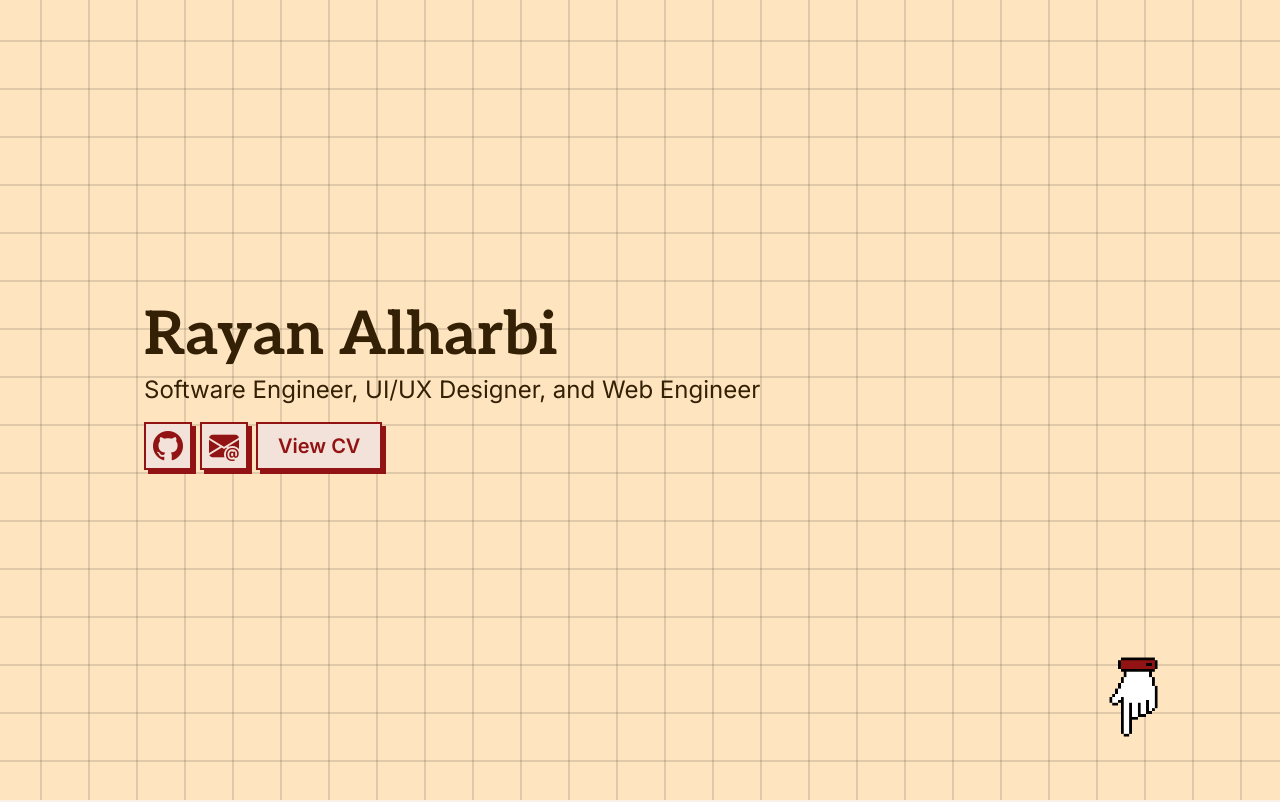
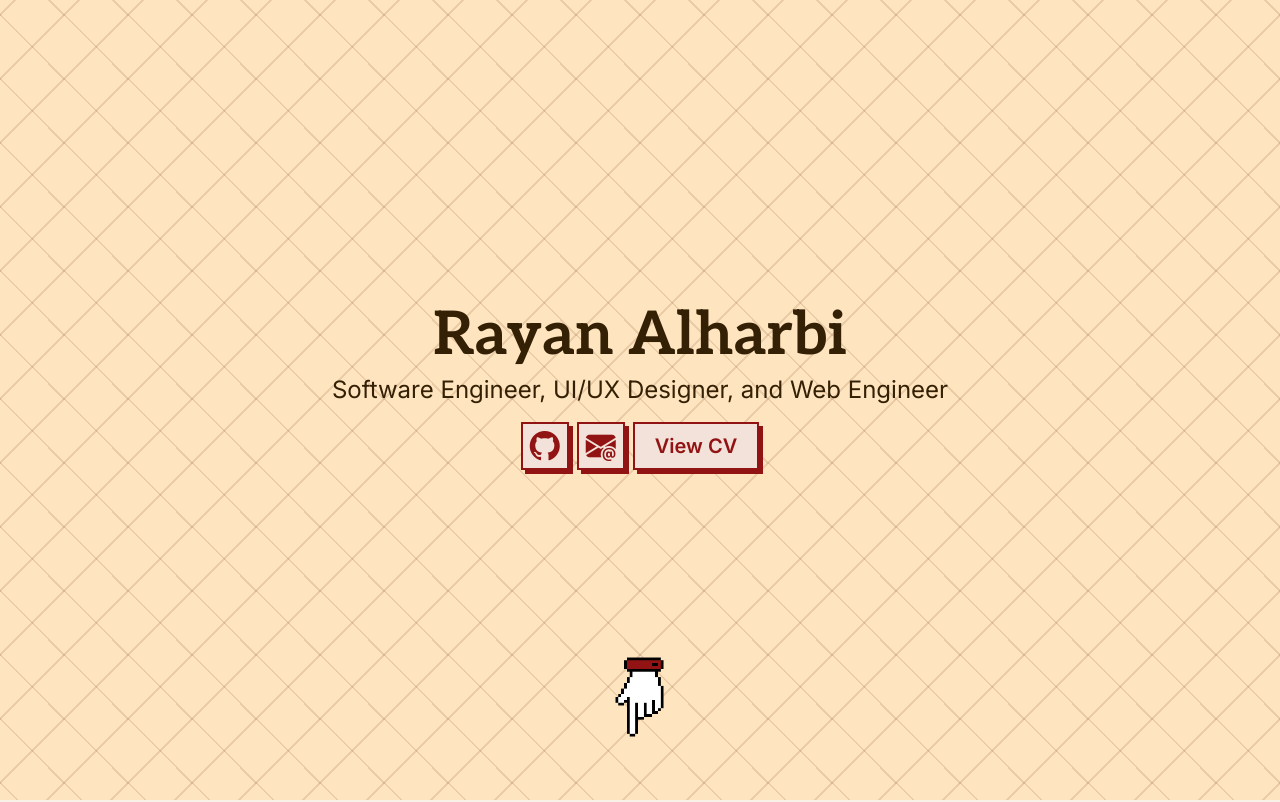
Before and after one commit to CrabbyCode/portfolio, a website: page index.html in a window 1280 px wide. Shown: the top 802 px of the page. Drawn offline with nearby package versions, Linux system fonts and the light colour scheme.

Commit message:
updated header + footer

```diff
--- a/app.css
+++ b/app.css
@@ -66,12 +66,34 @@ h6 {
 ::selection {
   @apply bg-primary text-primary-content;
 }
+/*
 .grid-bg {
   background-color: var(--color-base-300);
   background-image:
     linear-gradient(to right, rgba(0, 0, 0, 0.12) 2px, transparent 2px),
     linear-gradient(to bottom, rgba(0, 0, 0, 0.12) 2px, transparent 2px);
-  background-size: 3rem 3rem; /* size of each square */
+  background-size: 3rem 3rem; /* size of each square
+}
+*/
+
+.grid-bg {
+  background-color: var(--color-base-300);
+  background-image:
+    repeating-linear-gradient(
+      45deg,
+      rgba(152, 106, 68, 0.2) 0,
+      rgba(152, 106, 68, 0.2) 2px,
+      transparent 0,
+      transparent 50%
+    ),
+    repeating-linear-gradient(
+      -45deg,
+      rgba(152, 106, 68, 0.2) 0,
+      rgba(152, 106, 68, 0.2) 2px,
+      transparent 0,
+      transparent 50%
+    );
+  background-size: 4rem 4rem;
 }
 
 /* alternative grid style */
--- a/index.html
+++ b/index.html
@@ -57,22 +57,24 @@ Take a break, have a cup of coffee!
   <body class="font-mono overflow-x-clip">
     <div class="hero bg-base-300 h-screen w-screen grid-bg">
       <!-- scroll indicator -->
-      <div class="absolute bottom-1/12 right-1/12 animate-bounce">
+      <div class="absolute bottom-1/12 mx-auto animate-bounce">
         <a href="#content">
           <img class="W-12 h-12 rotate-270" src="pixel_hand1.png" />
         </a>
       </div>
 
       <div class="flex flex-row w-full max-width">
-        <div class="my-auto mr-auto p-4">
+        <div class="my-auto mx-auto p-4">
           <div class="flex flex-col space-y-4">
             <div class="flex flex-col space-y-2">
-              <h1 class="text-6xl font-bold font-serif">Rayan Alharbi</h1>
-              <p class="text-2xl">
+              <h1 class="text-6xl font-bold font-serif text-center">
+                Rayan Alharbi
+              </h1>
+              <p class="text-2xl text-center">
                 Software Engineer, UI/UX Designer, and Web Engineer
               </p>
             </div>
-            <div class="flex flex-wrap space-x-2 space-y-2">
+            <div class="flex flex-wrap space-x-2 space-y-2 mx-auto">
               <!-- <a
                 href="https://dribbble.com/rayan_h"
                 target="_blank"
```
Also changed, not shown: output.css.
